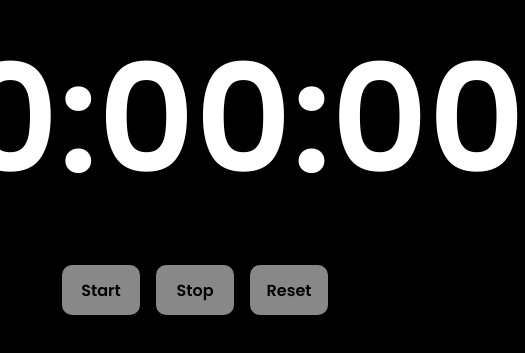
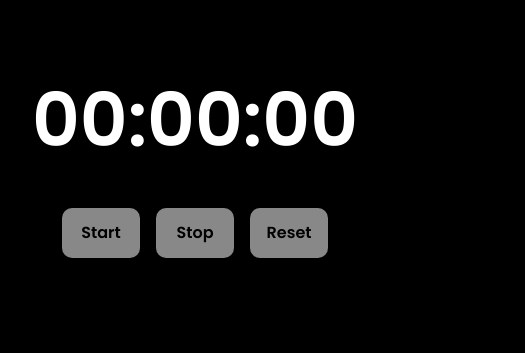
Before and after one commit to umairamjad2/Stopwatch, a plain HTML site: page index.html in a window 390 px wide. Shown: the part 261-614 px from the top of the page, 525 px wide, since content can reach past the window. Drawn offline with Linux system fonts and the light colour scheme.

Commit message:
Updated project: fixed small issue

```diff
--- a/style.css
+++ b/style.css
@@ -55,14 +55,9 @@ button:hover {
 
       #display-time {
             font-size: 19vw;
+            text-align: center;
       }
       .button-container{
             gap: 1rem;
       }
 }
-
-@media (max-width: 800px) {
-      #display-time {
-            font-size: 150px;
-      }
-}
```
